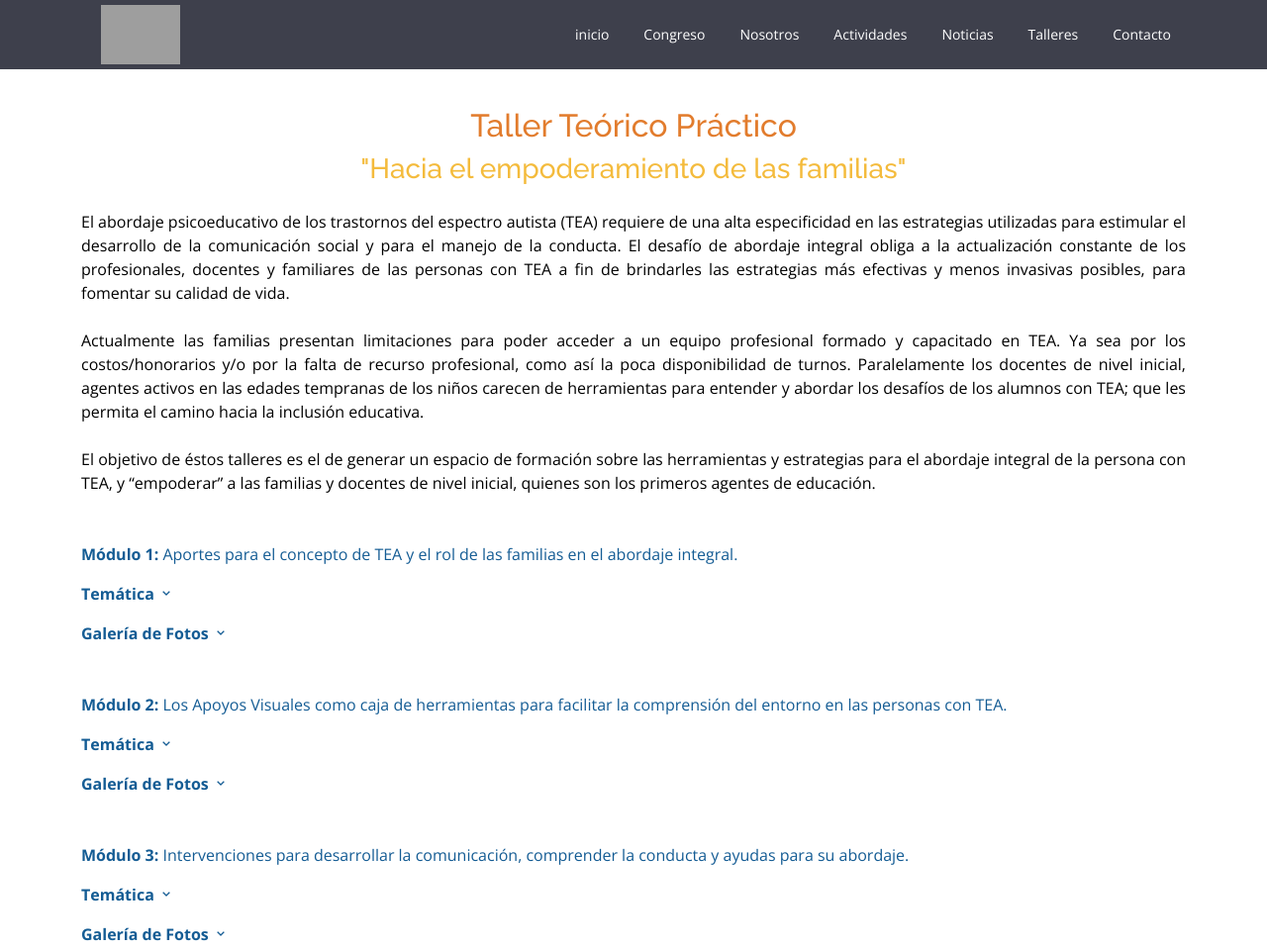
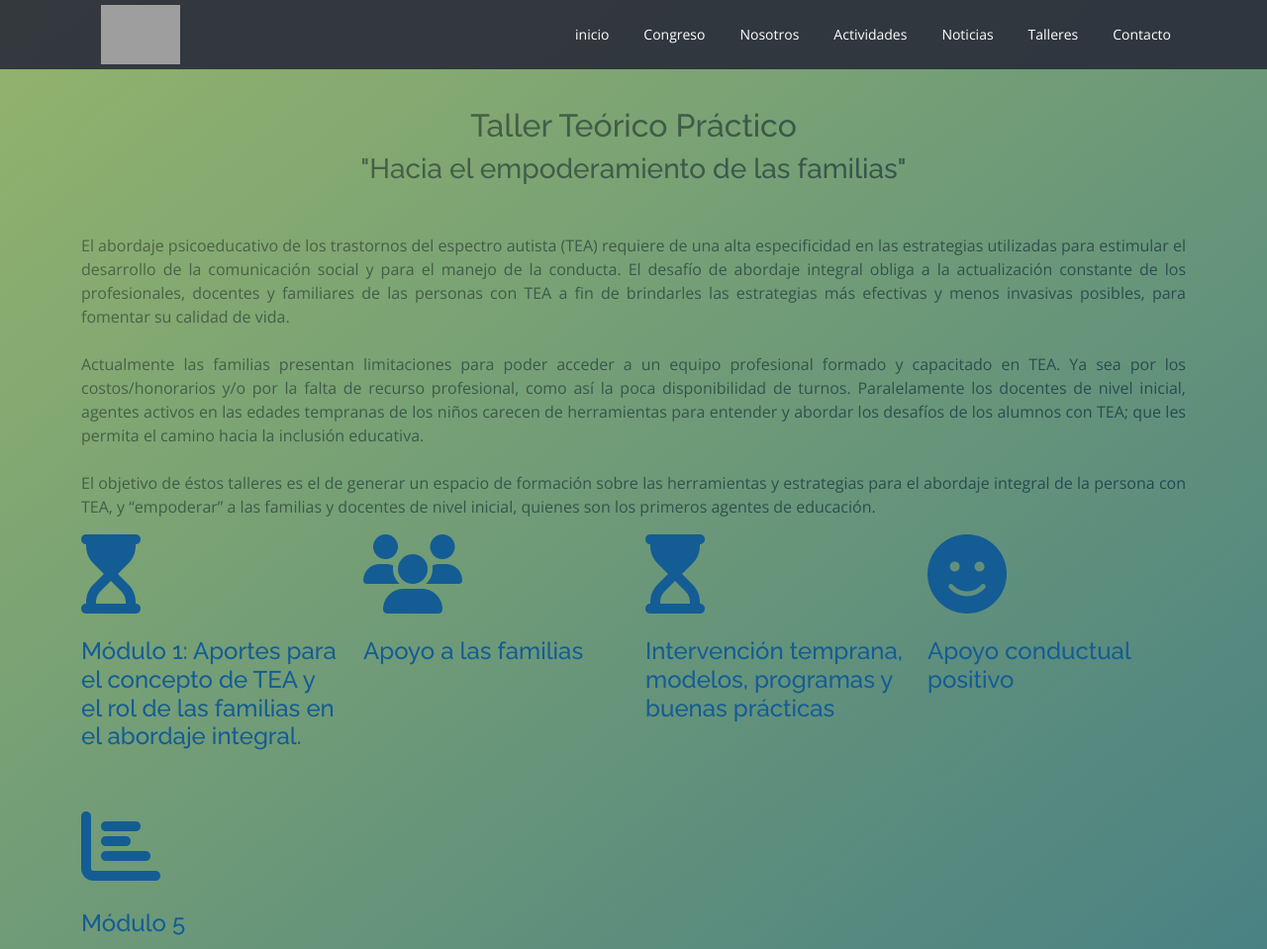
Before and after one commit to fbiason/tea-santacruz, a website: page Talleres.html in a window 1280 px wide. Shown: the top 959 px of the page at 99% size. Drawn offline with nearby package versions, Linux system fonts and the light colour scheme; grey boxes are pictures that could not be loaded.

Commit message:
talleres

```diff
--- a/Talleres.html
+++ b/Talleres.html
@@ -59,11 +59,21 @@
 
         <nav id="navbar" class="navbar order-last order-lg-0">
           <ul>
-            <li><a class="nav-link scrollto" href="#">inicio</a></li>
-            <li><a class="nav-link scrollto" href="#congreso">Congreso</a></li>
-            <li><a class="nav-link scrollto" href="#nosotros">Nosotros</a></li>
+            <li><a class="nav-link scrollto" href="index.html">inicio</a></li>
             <li>
-              <a class="nav-link scrollto" href="#actividades">Actividades</a>
+              <a class="nav-link scrollto" href="index.html#congreso"
+                >Congreso</a
+              >
+            </li>
+            <li>
+              <a class="nav-link scrollto" href="index.html#nosotros"
+                >Nosotros</a
+              >
+            </li>
+            <li>
+              <a class="nav-link scrollto" href="index.html#actividades"
+                >Actividades</a
+              >
             </li>
             <li><a href="noticias.html">Noticias</a></li>
             <li class="dropdown">
@@ -85,7 +95,7 @@
         <h3 class="text-center">"Hacia el empoderamiento de las familias"</h3>
       </div>
 
-      <article class="container mt-4 article">
+      <article class="container mt-5 article">
         El abordaje psicoeducativo de los trastornos del espectro autista (TEA)
         requiere de una alta especificidad en las estrategias utilizadas para
         estimular el desarrollo de la comunicación social y para el manejo de la
@@ -108,8 +118,43 @@
         inicial, quienes son los primeros agentes de educación.
       </article>
 
-      <!-- === Fin Tallerres === -->
+      <div class="container" data-aos="fade-up">
+        <div class="row">
+          <div class="col-md-3 mt-3 icon">
+            <i class="fa-solid fa-hourglass-start fa-5x"></i>
+            <h4 class="mt-4">
+              Módulo 1: Aportes para el concepto de TEA y el rol de las familias
+              en el abordaje integral.
+            </h4>
+          </div>
 
+          <div class="col-md-3 mt-3 icon">
+            <i class="fa-solid fa-users fa-5x"></i>
+            <h4 class="mt-4">Apoyo a las familias</h4>
+          </div>
+
+          <div class="col-md-3 mt-3 icon">
+            <i class="fa-solid fa-hourglass-start fa-5x"></i>
+            <h4 class="mt-4">
+              Intervención temprana, modelos, programas y buenas prácticas
+            </h4>
+          </div>
+
+          <div class="col-md-3 mt-3 icon">
+            <i class="fa-solid fa-smile fa-5x"></i>
+            <h4 class="mt-4">Apoyo conductual positivo</h4>
+          </div>
+
+          <div iv class="col-md-3 mt-5 icon">
+            <i class="fa-solid fa-chart-bar fa-5x"></i>
+            <h4 class="mt-4">Módulo 5</h4>
+          </div>
+        </div>
+      </div>
+    </section>
+    <!-- === Fin Tallerres === -->
+
+    <section>
       <!-- === Inicio Taller Modulo 1 === -->
       <div class="container mt-5" data-aos="fade-up">
         <p class="mt-5">
--- a/assets/sass/talleres.scss
+++ b/assets/sass/talleres.scss
@@ -1,9 +1,29 @@
+.talleres {
+  position: relative;
+  width: 100%;
+  height: 100%;
+  background: #94b46c center center no-repeat;
+  background-size: cover;
+
+  &:before {
+    content: "";
+    position: absolute;
+    top: 0;
+    right: 0;
+    bottom: 0;
+    left: 0;
+    background-image: linear-gradient(to bottom right, #94b46c, #145c94);
+    opacity: 0.6;
+  }
+}
+
 .talleres h2 {
-  color: #e27c2d;
+  color: black;
+  border-radius: 100%;
 }
 
 .talleres h3 {
-  color: #f4bb3c;
+  color: black;
 }
 
 .talleres .article {
```
Also changed, not shown: assets/img/talleres/modulo1/Taller Módulo 1.jpg (added), assets/sass/style.css, assets/sass/talleres.css, 2 other files.
